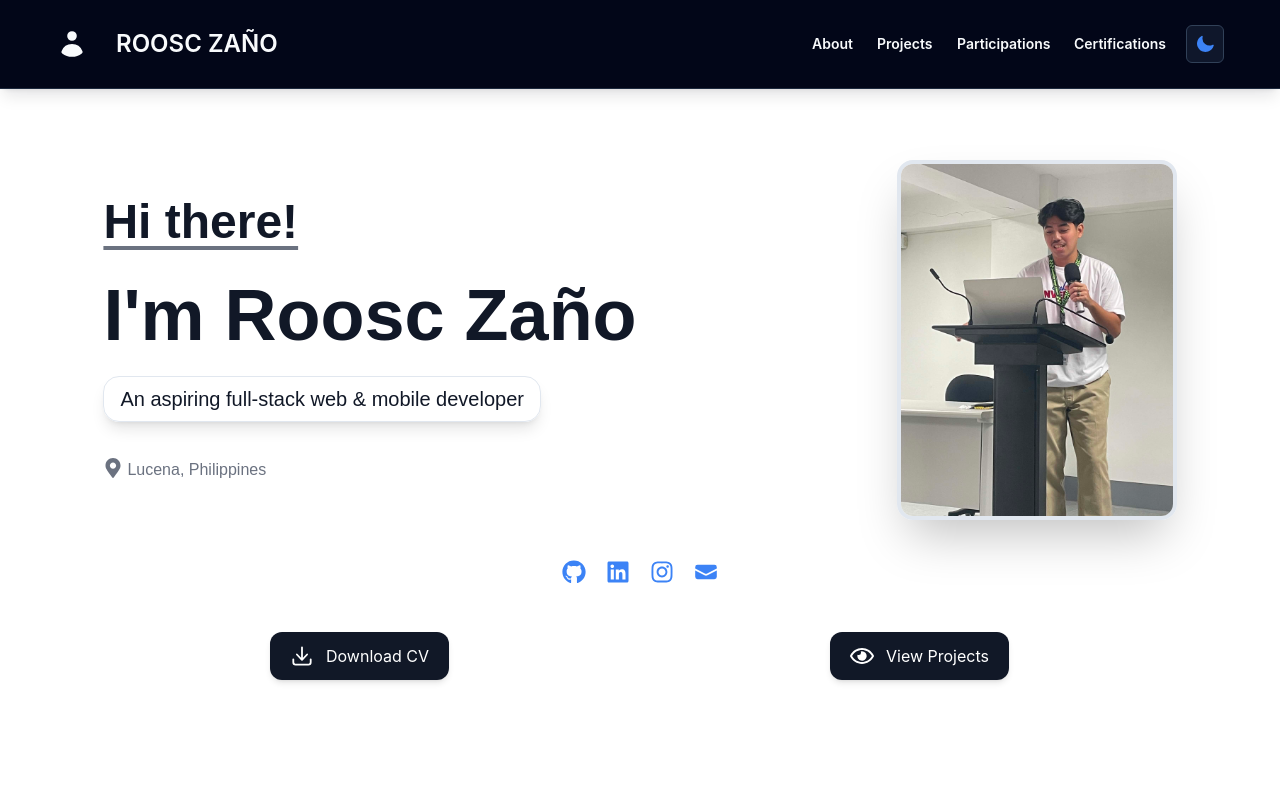
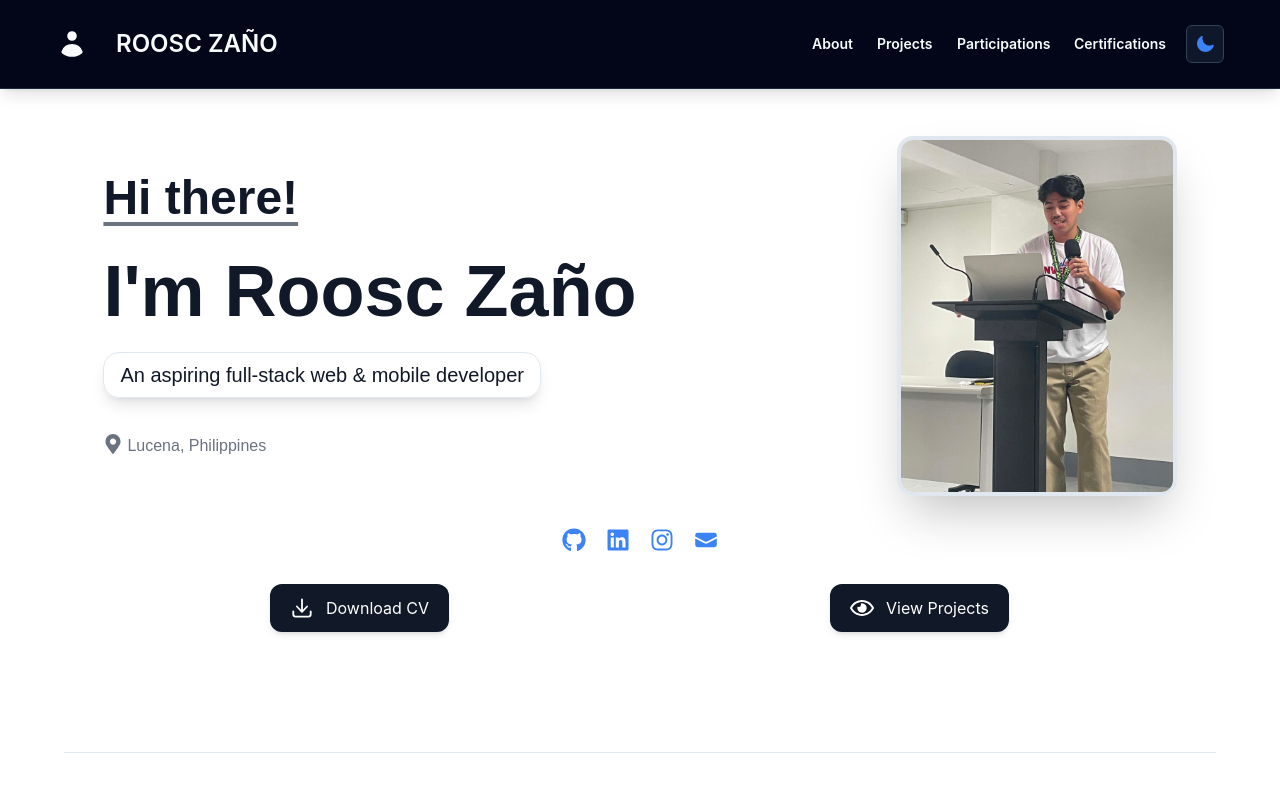
Before and after one commit to ur1el0/Portfolio, a React (Vite) app: page / in a window 1280 px wide. Shown: the top 800 px of the page. Built offline with nearby package versions, Linux system fonts and the light colour scheme.

Commit message:
fix: top padding of hero section

```diff
--- a/src/sections/HeroSection.jsx
+++ b/src/sections/HeroSection.jsx
@@ -6,8 +6,8 @@ import ActionButton from '../components/ui/ActionButton'
 
 export const HeroSection = () => {
     return (
-        <section className="max-w-6xl mx-auto px-4 pt-26 pb-8 min-h-[72vh] flex flex-col justify-center">
-            <div className="flex items-center justify-center gap-50 flex-wrap mb-4">
+        <section className="max-w-6xl mx-auto px-4 pt-20 min-h-[72vh] flex flex-col justify-center">
+            <div className="flex items-center justify-center gap-50 flex-wrap mb-2">
 
                 <div className="flex flex-col gap-4">
                     <h1 className="text-3xl sm:text-5xl font-bold sm:text-left text-[var(--text)]" style={{ fontFamily: '"Noto Sans Phags Pa", sans-serif' }}>
@@ -50,7 +50,7 @@ export const HeroSection = () => {
                 </SocialButton>
             </div>
 
-            <div className="flex items-center justify-center mt-8 flex-row flex-center">
+            <div className="flex items-center justify-center mt-4 flex-row flex-center">
                 <ActionButton onClick={() => window.open('/Roosc_Zaño_CV.pdf', '_blank')} >
                     <ArrowDownTrayIcon className="w-6 h-6" />
                     Download CV
```
